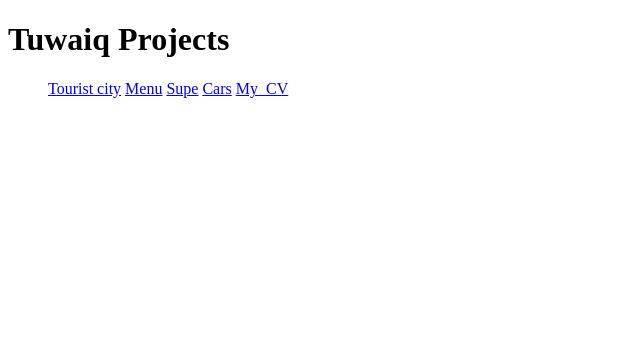
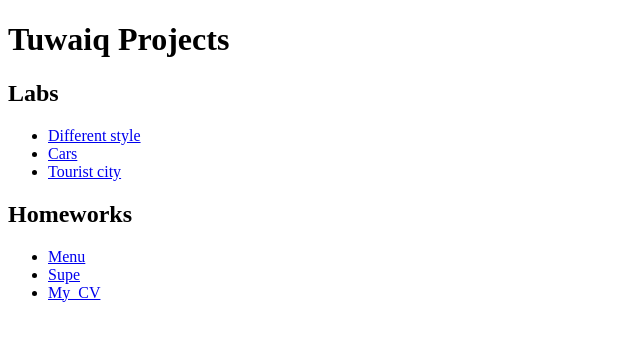
Before and after one commit to areej-hamed/p_tuwaiq, a plain HTML site: page index.html in a window 1280 px wide. Shown: the whole page, without its empty margins (0-640 px from the left). Drawn offline with Linux system fonts and the light colour scheme.

Commit message:
modefi_links

```diff
--- a/index.html
+++ b/index.html
@@ -7,12 +7,18 @@
 </head>
 <body>
     <h1>Tuwaiq Projects</h1>
+    <h2>Labs</h2>
     <ul>
-        <a href="tourist_city.html" target="_blank">Tourist city</a>
-        <a href="menu_abut.html" target="_blank">Menu</a>
-        <a href="supe.html" target="_blank">Supe</a>
-        <a href="cars.html" target="_blank">Cars</a>
-        <a href="my_cv.html" target="_blank">My_CV</a>
+        <li><a href="lab_1/no_styl.html" target="_blank">Different style</a></li>
+        <li><a href="lab_2/cars.html" target="_blank">Cars</a></li>
+        <li><a href="lab_3/tourist_city.html" target="_blank">Tourist city</a></li>
+    </ul>
+
+    <h2>Homeworks</h2>
+    <ul>
+        <li><a href="hw_1/menu_abut.html" target="_blank">Menu</a></li>
+        <li><a href="hw_2/supe.html" target="_blank">Supe</a></li>
+        <li><a href="hw_3/my_cv.html" target="_blank">My_CV</a></li>
     </ul>
 </body>
 </html>
```
